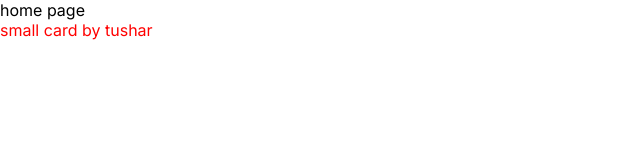
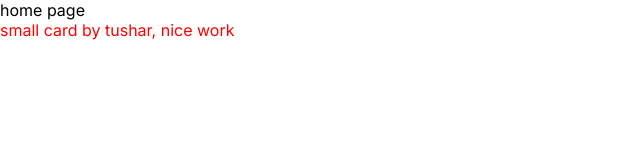
Before and after one commit to Shobhit-Mishra-02/ecommerceV2, a Next.js app: page / in a window 1280 px wide. Shown: the top 160 px of the page, without its empty margins (0-640 px from the left). Built offline with nearby package versions, Linux system fonts and the light colour scheme.

Commit message:
done by shobhit

```diff
--- a/components/cards/SmallCard.jsx
+++ b/components/cards/SmallCard.jsx
@@ -6,7 +6,7 @@ you can edit this file in order to develop a nice card and it has an attached cs
 */
 
 const SmallCard = () => {
-  return <div className="heading">small card by tushar</div>;
+  return <div className="heading">small card by tushar, nice work</div>;
 };
 
 export default SmallCard;
```
